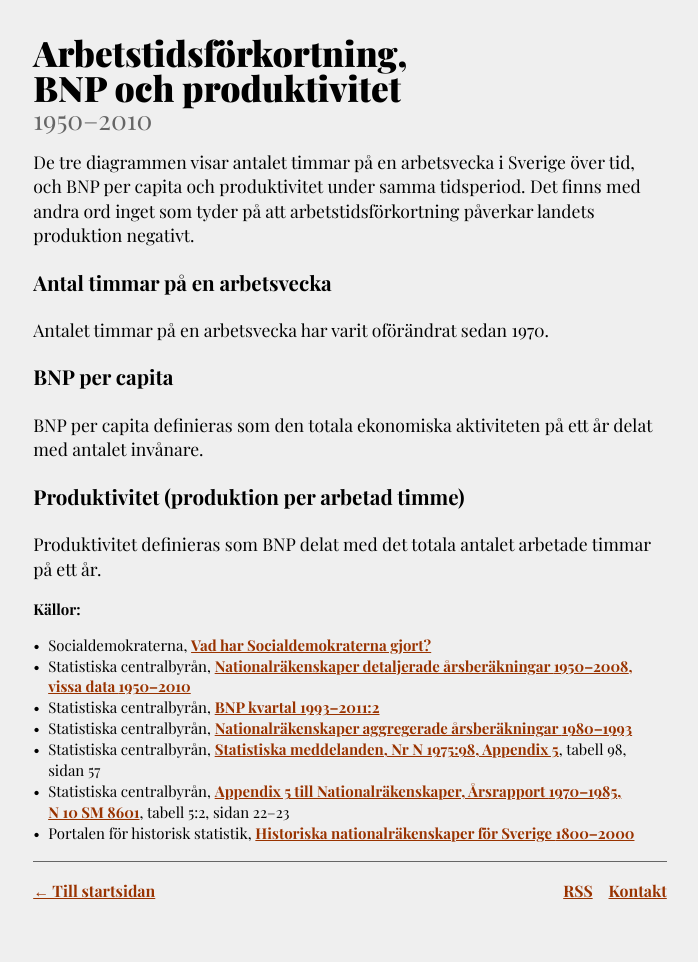
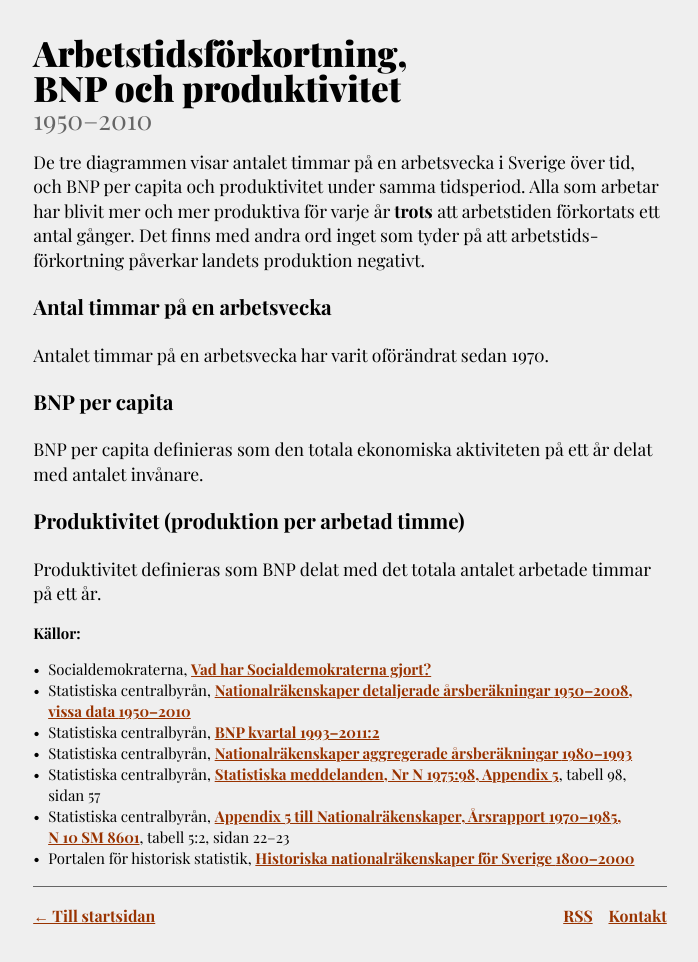
Before and after one commit to alimony/forbannadstatistik.polyscopic.works, a Jekyll site: the page built from arbetstidsforkortning-bnp-produktivitet/index.html, in a window 1280 px wide. Shown: the whole page, without its empty margins (290-988 px from the left). Built offline with Jekyll 4.4.1, drawn with Linux system fonts in a browser that asks for light colours; nearby versions of some CDN libraries; some web fonts are replaced; comment, search, counter and statistics services are not loaded; before the commit the page ends 937 px from its top, so only the background shows below that.

Commit message:
Add some explanatory text.

```diff
--- a/arbetstidsforkortning-bnp-produktivitet/index.html
+++ b/arbetstidsforkortning-bnp-produktivitet/index.html
@@ -7,7 +7,7 @@ description: Det finns inget som tyder på att arbetstidsförkortning påverkar
 date: 2013-08-29 23:39:00 +0200
 script: arbetstidsforkortning-bnp-produktivitet.1.js
 ---
-<p>De tre diagrammen visar antalet timmar på en arbets&shy;vecka i Sverige över tid, och BNP per capita och produktivitet under samma tidsperiod. Det finns med andra ord inget som tyder på att arbetstids&shy;förkortning påverkar landets produktion negativt.</p>
+<p>De tre diagrammen visar antalet timmar på en arbets&shy;vecka i Sverige över tid, och BNP per capita och produktivitet under samma tidsperiod. Alla som arbetar har blivit mer och mer produktiva för varje år <strong>trots</strong> att arbetstiden förkortats ett antal gånger. Det finns med andra ord inget som tyder på att arbetstids&shy;förkortning påverkar landets produktion negativt.</p>
 
 <h3>Antal timmar på en arbetsvecka</h3>
 <div id="chart1"></div>
```
